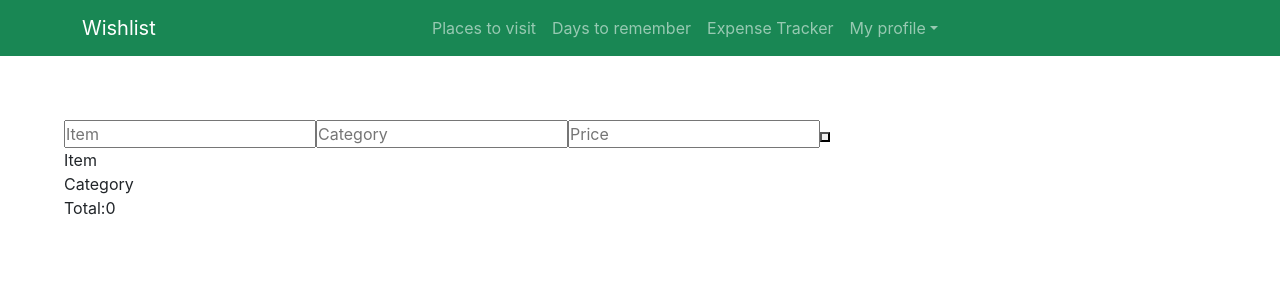
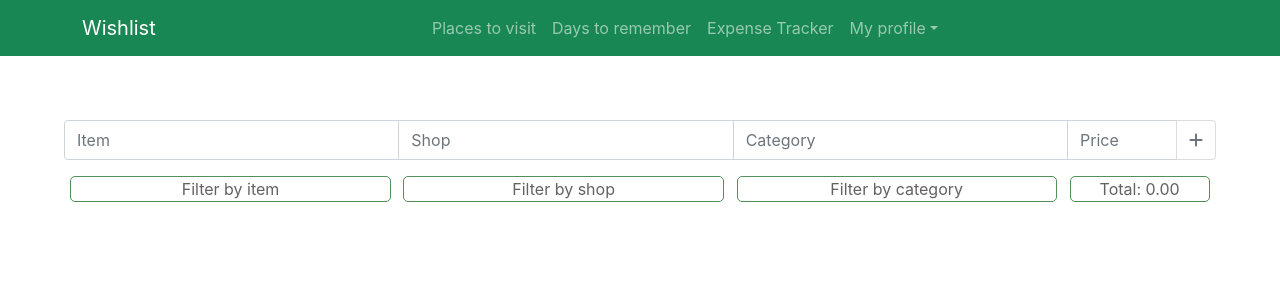
Before and after one commit to Mejsun/wishlist, a React (Create React App) app: page /expensetracker in a window 1280 px wide. Shown: the top 300 px of the page. Built offline with nearby package versions, Linux system fonts and the light colour scheme.

Commit message:
styling tracker

```diff
--- a/src/components/Expensetrack/Expensetrack.js
+++ b/src/components/Expensetrack/Expensetrack.js
@@ -1,12 +1,14 @@
 import React, { useState } from 'react';
-
+import { InputGroup, FormControl, Button } from 'react-bootstrap';
+import './Expensetrack.scss'
 
 function Expensetrack() {
   const [allItems, setAllItems] = useState([])
   const [expenseItem, setExpenseItem] = useState('')
+  const [shop, setShop] = useState('')
   const [category, setCategory] = useState('')
   const [cost, setCost] = useState('')
-  const newItem = {name:expenseItem, category: category, price: cost}
+  const newItem = {name:expenseItem, shop: shop,category: category, price: cost}
 
   function addExpenseItem (){
     setAllItems([...allItems, newItem])
@@ -24,29 +26,37 @@ function submitExpenseItem (e){
 //const total = allItems.map(item => item.price).reduce((a,b) => a+b)
 //const total = allItems.reduce((total, cost) => total = total + cost, 0)
 
-let total = 0;
-total = allItems.reduce((total, newItem) => total = total - (-newItem.price), 0);
+
+const total = (allItems.reduce((total, newItem) => total = total - (-newItem.price), 0)).toFixed(2);
+
 
   return (
 
-  <div style={{margin:'5vw'}}>
-    <fieldset required>
-      <input type='text' placeholder='Item' value={expenseItem} onChange={(e)=> setExpenseItem(e.target.value)} required={true}></input>
-      <input type='text' placeholder='Category' value={category} onChange={(e)=> setCategory(e.target.value)} required={true}></input>
-      <input type='number' placeholder='Price' step={0.05} value={cost} onChange={(e)=> setCost(e.target.value)} required={true}></input>
-      <button  type='submit' onClick={submitExpenseItem} style={{height:'10px', width:'10px'}}></button>
-    </fieldset>
+  <div className='expenseTracker'>
+    <InputGroup className="mb-3 todoContainer">
+      <FormControl type='text' placeholder='Item' value={expenseItem} onChange={(e)=> setExpenseItem(e.target.value)} required={true}></FormControl>
+      <FormControl type='text' placeholder='Shop' value={shop} onChange={(e)=> setShop(e.target.value)} required={true}></FormControl>
+      <FormControl type='text' placeholder='Category' value={category} onChange={(e)=> setCategory(e.target.value)} required={true}></FormControl>
+      <FormControl type='number' placeholder='Price' step={0.05} value={cost} onChange={(e)=> setCost(e.target.value)} required={true}></FormControl>
+      <Button variant="outline-secondary" id="button-addon2" type='submit' onClick={submitExpenseItem}><i className="fas fa-plus"></i></Button>
+    </InputGroup>
+
     <div>
-    <div className='tobegrid'>Item</div>
-    <div>Category</div>
-    <div>Total:{total}</div>
-    {allItems.map((item, i) => {return(
-      <div className='item' key={Math.random()} id={Math.random()}>
-        <div>{i+1}. {item.name} </div>
-        <div> {item.category} </div>
-        <div> {item.price} </div>
+      <div className='tablehead'>
+        <div>Filter by item</div>
+        <div>Filter by shop</div>
+        <div>Filter by category</div>
+        <div>Total: {total}</div>
       </div>
-    )})}
+      {allItems.map((item, i) => {return(
+        <div className='item' key={Math.random()} id={Math.random()}>
+          <div className='text'>{i+1}. {item.name} </div>
+          <div className='text'> {item.shop} </div>
+          <div className='text'> {item.category} </div>
+          <div className='number'> {item.price} </div>
+          <button type='button' className='btn delete'><i className='fas fa-trash'></i></button>
+        </div>
+      )})}
     </div>
   </div>
   )
--- a/src/components/Expensetrack/Expensetrack.scss
+++ b/src/components/Expensetrack/Expensetrack.scss
@@ -1,5 +1,35 @@
-$bgrcolor: gainsboro;
+$bgrcolor: #e7e3e7;
 $primarycolor: rgb(100, 97, 97);
-$success:#198754;
+$success:#519059;
 
 *{margin: 0; padding: 0;}
+
+.expenseTracker{
+    margin: 5vw;
+    .form-control:nth-child(4){max-width: 110px;}
+    .tablehead{
+        display: flex;
+        flex-direction: row;
+        div{
+           width: 31vw;
+           margin:0 0.5vw;
+           display: flex;
+           justify-content: center;
+           font-size: var(--bs-body-font-size) ;
+           color:$primarycolor ;
+           border: 1px solid $success;
+           border-radius: 5px;
+        }
+        div:nth-child(4){max-width: 140px;}
+    }
+    .item{
+        text-transform: capitalize;
+        padding:10px;
+        border-radius: 5px;
+        color: $primarycolor;
+        .text{ width: 33vw;}
+        .number{margin-right: 10px;}
+        .delete:hover{background-color: rgb(250, 181, 174)};
+        .delete:active{box-shadow: none; color: black ;}
+    }
+}
```
